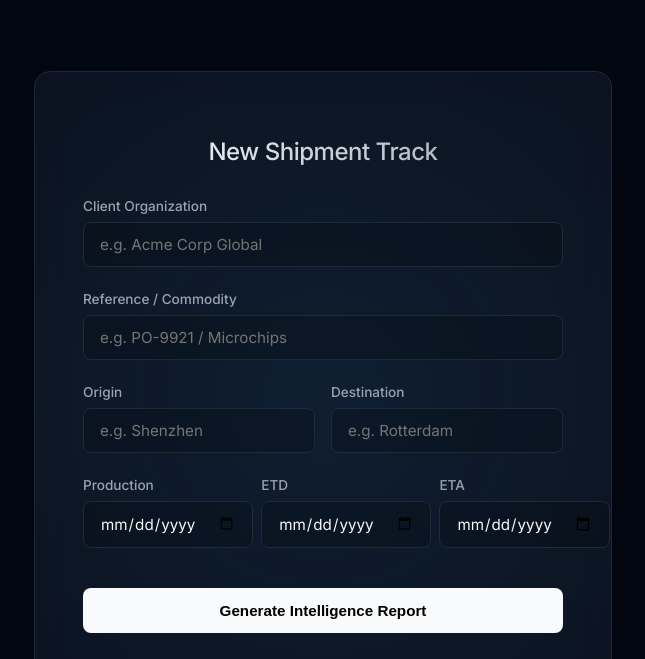
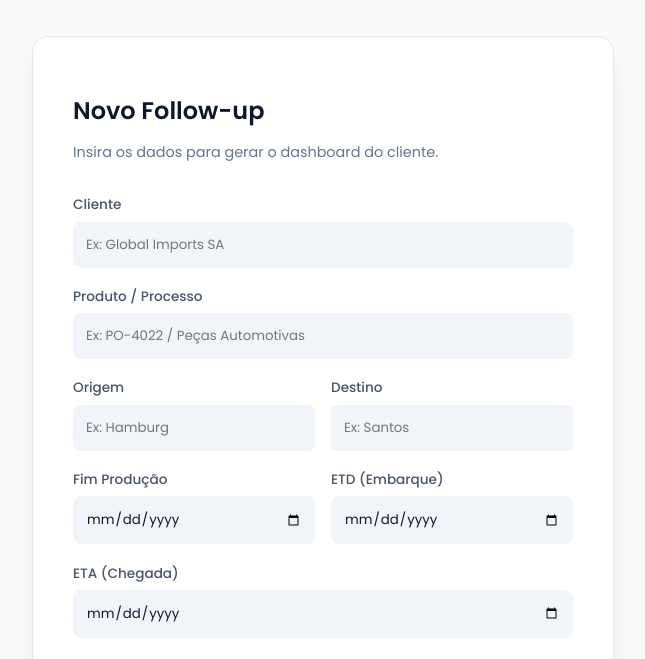
Before and after one commit to anakarolinaiclube-ux/comex, a website: page index.html in a window 1280 px wide. Shown: the top 659 px of the page, without its empty margins (317-962 px from the left). Drawn offline with Linux system fonts and the light colour scheme.

Commit message:
Update index.html

```diff
--- a/index.html
+++ b/index.html
@@ -3,209 +3,180 @@
 <head>
     <meta charset="UTF-8">
     <meta name="viewport" content="width=device-width, initial-scale=1.0">
-    <title>Kaizen | Logistics Intelligence</title>
-    <link href="https://fonts.googleapis.com/css2?family=Inter:wght@300;400;500;600&display=swap" rel="stylesheet">
+    <title>Comex | Gerador de Follow-up Premium</title>
+    <link href="https://fonts.googleapis.com/css2?family=Poppins:wght@300;400;500;600;700&display=swap" rel="stylesheet">
     <style>
         :root {
-            --bg: #030712; /* Slate 950+ */
-            --surface: #111827; /* Slate 900 */
-            --border: #1f2937; /* Slate 800 */
-            --text-main: #f9fafb;
-            --text-muted: #9ca3af;
-            --primary: #3b82f6; /* Blue 500 */
-            --primary-glow: rgba(59, 130, 246, 0.5);
-            --gradient: linear-gradient(135deg, #3b82f6 0%, #8b5cf6 100%);
+            --primary: #0f172a; /* Navy Deep */
+            --accent: #3b82f6;  /* Royal Blue */
+            --surface: #ffffff;
+            --text: #1e293b;
+            --border: #e2e8f0;
         }
 
         body {
-            font-family: 'Inter', sans-serif;
-            background-color: var(--bg);
-            color: var(--text-main);
+            font-family: 'Poppins', sans-serif;
+            background-color: #f8fafc;
+            color: var(--text);
             margin: 0;
             display: flex;
             justify-content: center;
             align-items: center;
             min-height: 100vh;
-            -webkit-font-smoothing: antialiased;
         }
 
-        .glass-panel {
-            background: rgba(17, 24, 39, 0.7);
-            backdrop-filter: blur(20px);
-            -webkit-backdrop-filter: blur(20px);
+        .container {
+            background: var(--surface);
+            padding: 2.5rem;
+            border-radius: 16px;
+            box-shadow: 0 20px 25px -5px rgba(0, 0, 0, 0.1), 0 10px 10px -5px rgba(0, 0, 0, 0.04);
+            width: 100%;
+            max-width: 500px;
             border: 1px solid var(--border);
-            padding: 3rem;
-            border-radius: 16px;
-            width: 100%;
-            max-width: 480px;
-            box-shadow: 0 25px 50px -12px rgba(0, 0, 0, 0.5);
-            position: relative;
-            overflow: hidden;
-        }
-
-        /* Ambient Glow effect */
-        .glass-panel::before {
-            content: '';
-            position: absolute;
-            top: -50%;
-            left: -50%;
-            width: 200%;
-            height: 200%;
-            background: radial-gradient(circle at center, rgba(56, 189, 248, 0.08) 0%, transparent 50%);
-            z-index: -1;
-            pointer-events: none;
         }
 
         h1 {
-            font-weight: 500;
-            letter-spacing: -0.02em;
-            margin-bottom: 2rem;
+            color: var(--primary);
+            font-weight: 600;
+            margin-bottom: 0.5rem;
             font-size: 1.5rem;
-            background: linear-gradient(to right, #fff, #9ca3af);
-            -webkit-background-clip: text;
-            -webkit-text-fill-color: transparent;
-            text-align: center;
         }
 
-        .input-group {
-            margin-bottom: 1.5rem;
+        p.subtitle {
+            color: #64748b;
+            font-size: 0.9rem;
+            margin-bottom: 2rem;
+        }
+
+        .form-group {
+            margin-bottom: 1.2rem;
         }
 
         label {
             display: block;
-            margin-bottom: 0.5rem;
+            margin-bottom: 0.4rem;
             font-size: 0.85rem;
-            color: var(--text-muted);
             font-weight: 500;
+            color: #475569;
         }
 
         input {
             width: 100%;
-            padding: 12px 16px;
-            background: rgba(0, 0, 0, 0.2);
-            border: 1px solid var(--border);
-            color: var(--text-main);
+            padding: 12px;
+            background: #f1f5f9;
+            border: 1px solid transparent;
             border-radius: 8px;
-            font-family: 'Inter', sans-serif;
-            font-size: 0.95rem;
+            font-family: 'Poppins', sans-serif;
+            color: var(--primary);
             box-sizing: border-box;
-            transition: all 0.2s ease;
+            transition: all 0.2s;
         }
 
         input:focus {
             outline: none;
-            border-color: var(--primary);
-            box-shadow: 0 0 0 2px rgba(59, 130, 246, 0.2);
+            background: #fff;
+            border-color: var(--accent);
+            box-shadow: 0 0 0 3px rgba(59, 130, 246, 0.1);
+        }
+
+        .row {
+            display: grid;
+            grid-template-columns: 1fr 1fr;
+            gap: 1rem;
         }
 
         button {
             width: 100%;
-            padding: 14px;
-            background: var(--text-main);
-            color: #000;
+            padding: 16px;
+            background: var(--primary);
+            color: white;
             font-weight: 600;
             border: none;
             border-radius: 8px;
             cursor: pointer;
-            transition: all 0.3s cubic-bezier(0.4, 0, 0.2, 1);
-            font-size: 0.95rem;
+            transition: transform 0.2s, box-shadow 0.2s;
             margin-top: 1rem;
+            font-size: 1rem;
         }
 
         button:hover {
-            transform: translateY(-1px);
-            box-shadow: 0 10px 15px -3px rgba(255, 255, 255, 0.1);
+            transform: translateY(-2px);
+            box-shadow: 0 10px 15px -3px rgba(15, 23, 42, 0.3);
         }
 
         button:disabled {
-            background: var(--border);
-            color: var(--text-muted);
+            background: #94a3b8;
             cursor: not-allowed;
             transform: none;
         }
 
-        .status-bar {
-            height: 4px;
-            background: var(--border);
-            border-radius: 2px;
-            margin-top: 2rem;
-            overflow: hidden;
+        #loader {
             display: none;
+            text-align: center;
+            margin-top: 1.5rem;
+            font-size: 0.9rem;
+            color: var(--accent);
+            animation: pulse 2s infinite;
         }
 
-        .progress-fill {
-            height: 100%;
-            background: var(--gradient);
-            width: 0%;
-            transition: width 0.3s ease;
-            animation: load 2s infinite;
-        }
-
-        @keyframes load {
-            0% { width: 0%; transform: translateX(-100%); }
-            50% { width: 50%; }
-            100% { width: 100%; transform: translateX(100%); }
-        }
-
-        .brand {
-            text-align: center;
-            margin-top: 2rem;
-            color: #4b5563;
-            font-size: 0.75rem;
-            letter-spacing: 0.05em;
-            text-transform: uppercase;
+        @keyframes pulse {
+            0% { opacity: 0.6; }
+            50% { opacity: 1; }
+            100% { opacity: 0.6; }
         }
     </style>
 </head>
 <body>
 
-    <div class="glass-panel">
-        <h1>New Shipment Track</h1>
+    <div class="container">
+        <h1>Novo Follow-up</h1>
+        <p class="subtitle">Insira os dados para gerar o dashboard do cliente.</p>
+
         <form id="logisticsForm">
-            <div class="input-group">
-                <label>Client Organization</label>
-                <input type="text" id="cliente" placeholder="e.g. Acme Corp Global" required>
+            <div class="form-group">
+                <label>Cliente</label>
+                <input type="text" id="cliente" placeholder="Ex: Global Imports SA" required>
             </div>
 
-            <div class="input-group">
-                <label>Reference / Commodity</label>
-                <input type="text" id="produto" placeholder="e.g. PO-9921 / Microchips" required>
+            <div class="form-group">
+                <label>Produto / Processo</label>
+                <input type="text" id="produto" placeholder="Ex: PO-4022 / Peças Automotivas" required>
             </div>
 
-            <div style="display: grid; grid-template-columns: 1fr 1fr; gap: 1rem;">
-                <div class="input-group">
-                    <label>Origin</label>
-                    <input type="text" id="origem" placeholder="e.g. Shenzhen" required>
+            <div class="row">
+                <div class="form-group">
+                    <label>Origem</label>
+                    <input type="text" id="origem" placeholder="Ex: Hamburg" required>
                 </div>
-                <div class="input-group">
-                    <label>Destination</label>
-                    <input type="text" id="destino" placeholder="e.g. Rotterdam" required>
+                <div class="form-group">
+                    <label>Destino</label>
+                    <input type="text" id="destino" placeholder="Ex: Santos" required>
                 </div>
             </div>
 
-            <div style="display: grid; grid-template-columns: 1fr 1fr 1fr; gap: 0.5rem;">
-                <div class="input-group">
-                    <label>Production</label>
+            <div class="row">
+                <div class="form-group">
+                    <label>Fim Produção</label>
                     <input type="date" id="dataProducao" required>
                 </div>
-                <div class="input-group">
-                    <label>ETD</label>
+                <div class="form-group">
+                    <label>ETD (Embarque)</label>
                     <input type="date" id="dataEmbarque" required>
-                </div>
-                <div class="input-group">
-                    <label>ETA</label>
-                    <input type="date" id="dataChegada" required>
                 </div>
             </div>
 
-            <button type="submit" id="btnGerar">Generate Intelligence Report</button>
+            <div class="form-group">
+                <label>ETA (Chegada)</label>
+                <input type="date" id="dataChegada" required>
+            </div>
+
+            <button type="submit" id="btnGerar">Gerar Visualização Premium</button>
         </form>
 
-        <div class="status-bar" id="loader">
-            <div class="progress-fill"></div>
+        <div id="loader">
+            <span style="display:block; font-weight:600;">Processando Inteligência Logística...</span>
+            Analisando rotas, clima e gerando mapa visual.
         </div>
-
-        <div class="brand">Kaizen Intelligence System</div>
     </div>
 
     <script>
@@ -216,7 +187,7 @@
             const loader = document.getElementById('loader');
 
             btn.disabled = true;
-            btn.innerText = "Processing Logic...";
+            btn.innerText = "Gerando...";
             loader.style.display = 'block';
 
             const payload = {
@@ -245,15 +216,15 @@
                     newWindow.document.write(data.result);
                     newWindow.document.close();
                 } else {
-                    alert('Error generating report.');
+                    alert('Erro ao gerar relatório.');
                 }
 
             } catch (error) {
                 console.error(error);
-                alert('Connection error.');
+                alert('Erro de conexão.');
             } finally {
                 btn.disabled = false;
-                btn.innerText = "Generate Intelligence Report";
+                btn.innerText = "Gerar Visualização Premium";
                 loader.style.display = 'none';
             }
         });
```
